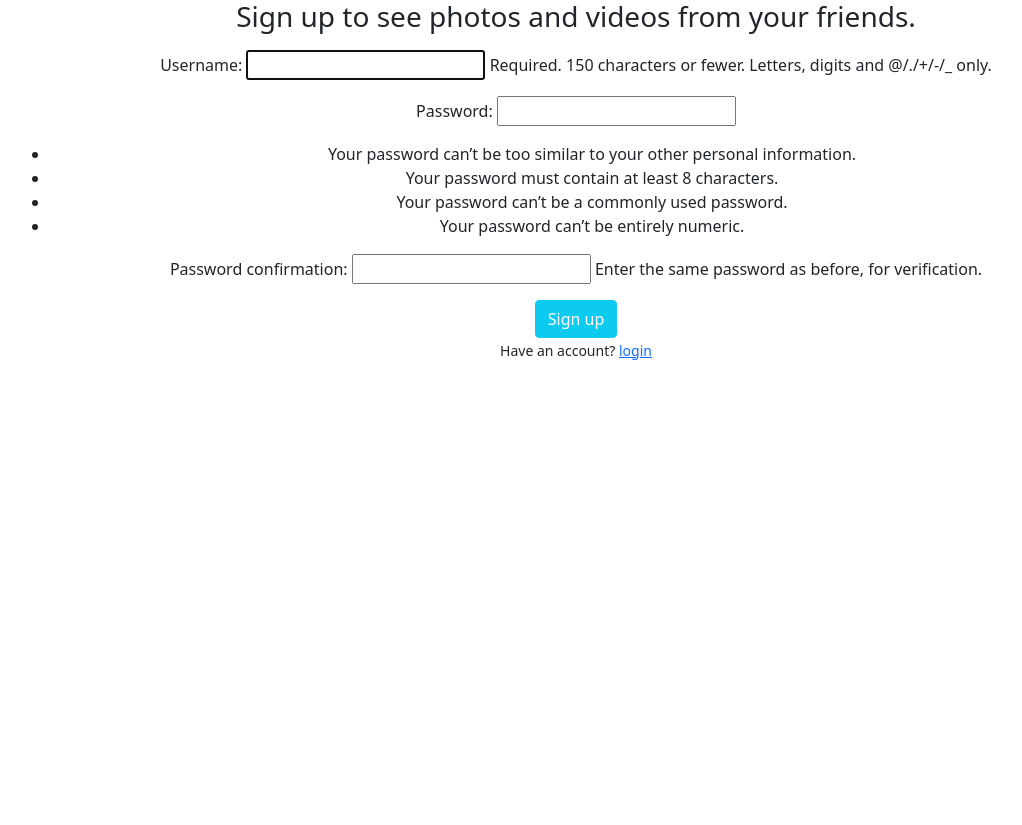
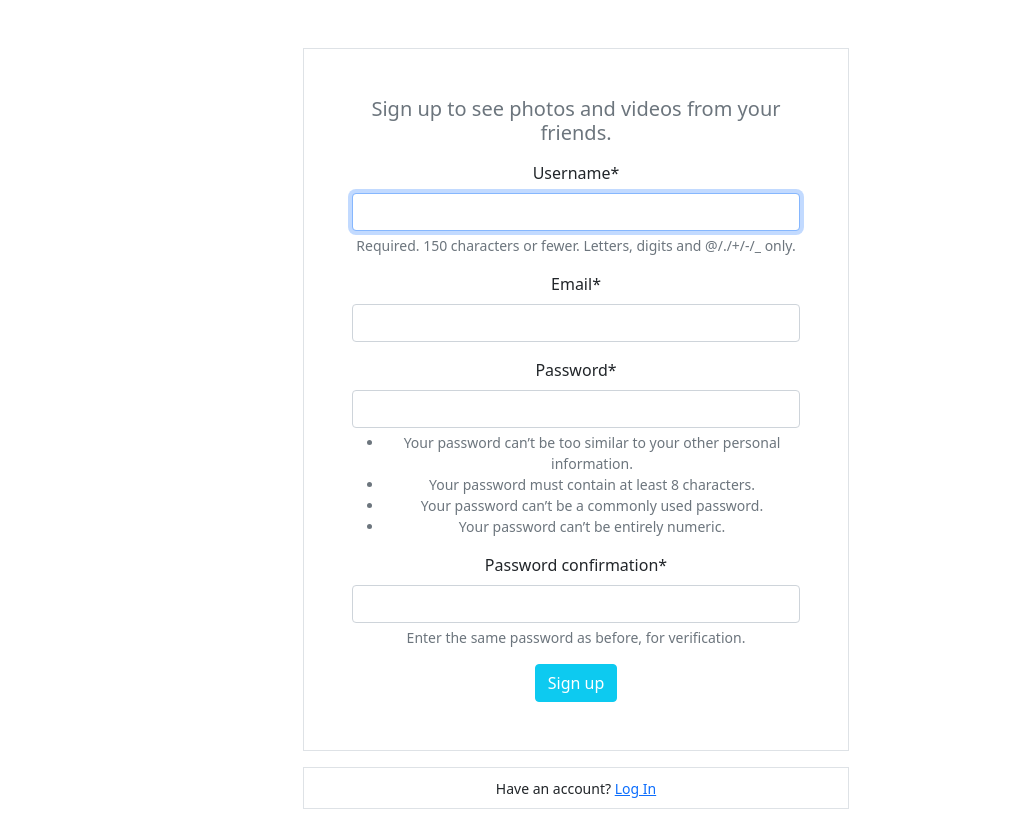
Before and after one commit to Clinton-dev/insta-clone, a Django app: page /register/ in a window 1280 px wide. Shown: the whole page, without its empty margins (64-1086 px from the left). Before the commit the page ends 360 px from the top, so only its background shows below. Run offline with Django 4.2, Linux system fonts and the light colour scheme; some libraries are stand-ins or nearby versions.

Commit message:
Finish styling user signup form

```diff
--- /dev/null
+++ b/users/forms.py
@@ -0,0 +1,12 @@
+from dataclasses import fields
+from django import forms
+from django.contrib.auth.models import User
+from django.contrib.auth.forms import UserCreationForm
+
+
+class UserRegistrationForm(UserCreationForm):
+    email = forms.EmailField()
+
+    class Meta:
+        model = User
+        fields = ['username', 'email', 'password1', 'password2']
--- a/users/templates/users/base.html
+++ b/users/templates/users/base.html
@@ -12,7 +12,9 @@
   <body class="text-center">
     <main class="form-signin">
         <div class="container">
-            {% block content%}{% endblock %}
+            <div class="row align-items-center justify-content-center">
+                {% block content%}{% endblock %}
+            </div>
         </div>
     </main>
   </body>
--- a/users/templates/users/register.html
+++ b/users/templates/users/register.html
@@ -1,19 +1,22 @@
 {% extends "users/base.html"%}
+{% load crispy_forms_tags %}
 
 {% block content%}
-    <form method="POST">
+<section class="mt-5 w-50">
+    <form method="POST" class="border p-5">
         {% csrf_token %}
         <fieldset class="form-group">
-            <h1 class="h3 mb-3 fw-normal">Sign up to see photos and videos from your friends.</h1>
-            {{ form.as_p }}
+            <h1 class="h5 mb-3 text-muted">Sign up to see photos and videos from your friends.</h1>
+            {{ form|crispy }}
         </fieldset>
         <div class="form-group">
             <button class="btn btn-info text-white" type="submit">Sign up</button>
         </div>
     </form>
-    <div>
+    <div class="border my-3 py-2">
         <small>
-             Have an account? <a href="#" class="ml-2">login</a>
+             Have an account? <a href="#" class="ml-2">Log In</a>
         </small>
     </div>
+</section>
 {% endblock content%}
--- a/users/views.py
+++ b/users/views.py
@@ -1,16 +1,16 @@
 from django.shortcuts import render, redirect
-from django.contrib.auth.forms import UserCreationForm
 from django.contrib import messages
+from .forms import UserRegistrationForm
 
 def registration(request):
     if request.method == 'POST':
-        form = UserCreationForm(request.POST)
+        form = UserRegistrationForm(request.POST)
         if form.is_valid():
             form.save()
             username = form.cleaned_data.get('username')
             messages.success(request, f'Account created successfully{username}!')
             return redirect('home')
     else:
-        form = UserCreationForm()
+        form = UserRegistrationForm()
 
     return render(request, 'users/register.html', {'form':form})
```
Also changed, not shown: insta_clone/settings.py (+6 -2 lines).
